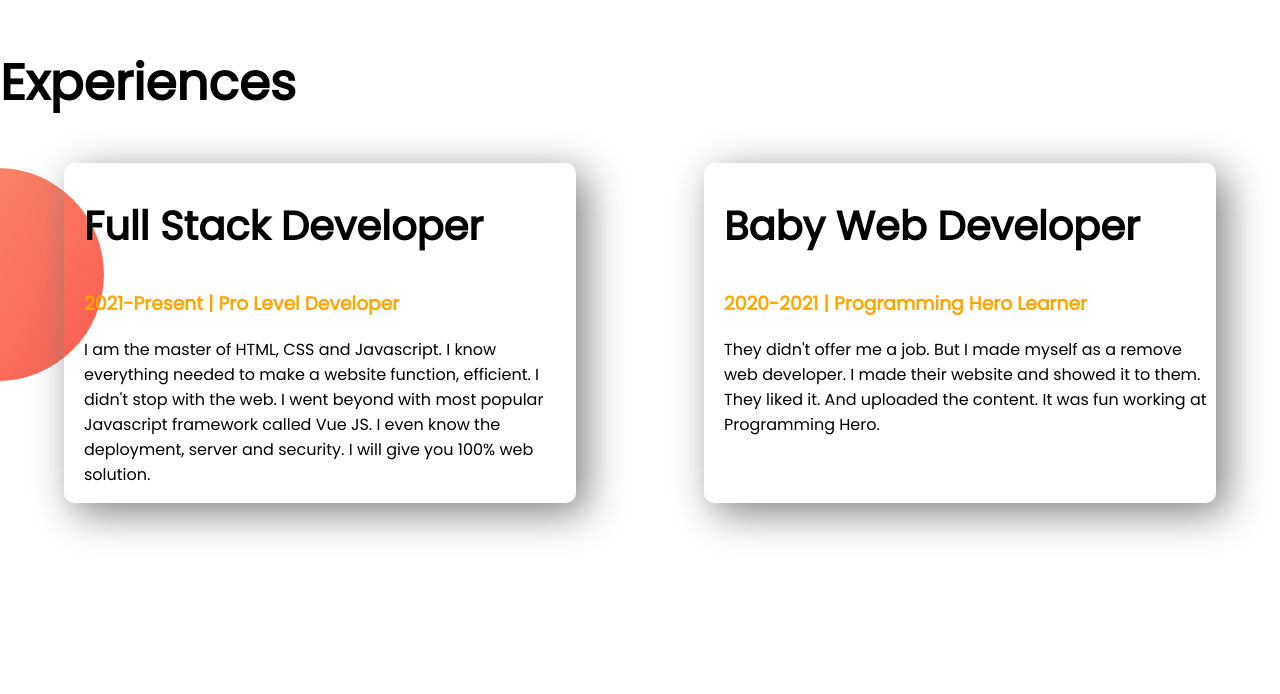
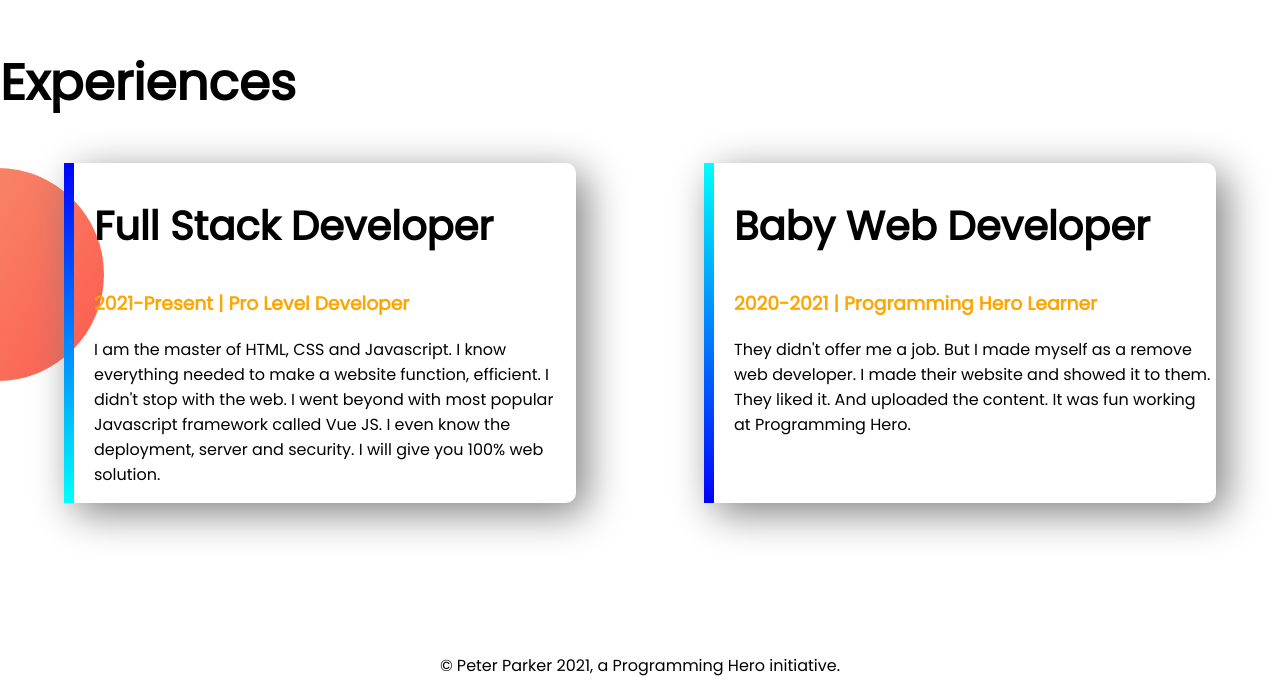
Before and after one commit to raihanraju/developer-portfolio, a plain HTML site: page index.html in a window 1280 px wide. Shown: the part 1393-2087 px from the top of the page. Before the commit the page ends 2046 px from the top, so only its background shows below. Drawn offline with Linux system fonts and the light colour scheme.

Commit message:
footer added

```diff
--- a/index.html
+++ b/index.html
@@ -45,7 +45,7 @@
     <section class="experiences-area">
         <h1>Experiences</h1>
         <div class="flex-container">
-            <div class="experiences-item">
+            <div id="slide-color" class="experiences-item">
                 <h2>Full Stack Developer</h2>
                 <h3 class="orange-color">2021-Present | Pro Level Developer</h3>
                 <p>
@@ -54,7 +54,7 @@
                     Vue
                     JS. I even know the deployment, server and security. I will give you 100% web solution.</p>
             </div>
-            <div class="experiences-item">
+            <div id="slide-colorr" class="experiences-item">
                 <h2>Baby Web Developer</h2>
                 <h3 class="orange-color">2020-2021 | Programming Hero Learner</h3>
                 <p>
@@ -67,6 +67,9 @@
 
 
     </section>
+    <footer>
+        <p>© Peter Parker 2021, a Programming Hero initiative.</p>
+    </footer>
 </body>
 
 </html>
--- a/style.css
+++ b/style.css
@@ -52,3 +52,17 @@ h2{
     background-repeat: no-repeat;
     background-position: left;
 }
+#slide-color{
+    border-left: 10px solid;
+    border-image: linear-gradient(blue,cyan);
+    border-image-slice: 1;
+}
+#slide-colorr{
+    border-left: 10px solid;
+    border-image: linear-gradient(cyan,blue);
+    border-image-slice: 1;
+
+}
+footer p{
+    text-align: center;
+}
```
